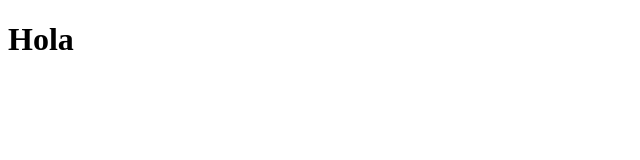
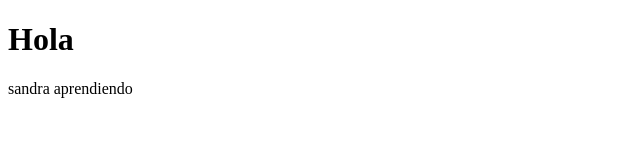
Before and after one commit to SANDRABAUTISTA11/sistema-de-registro, a plain HTML site: page index.html in a window 1280 px wide. Shown: the whole page, without its empty margins (0-640 px from the left). Drawn offline with Linux system fonts and the light colour scheme.

Commit message:
actualizo el index

```diff
--- a/index.html
+++ b/index.html
@@ -7,6 +7,7 @@
 </head>
 <body>
     <h1>Hola</h1>
+    <p>sandra aprendiendo</p>
 
     <script src="app.js"></script>
 </body>
```
